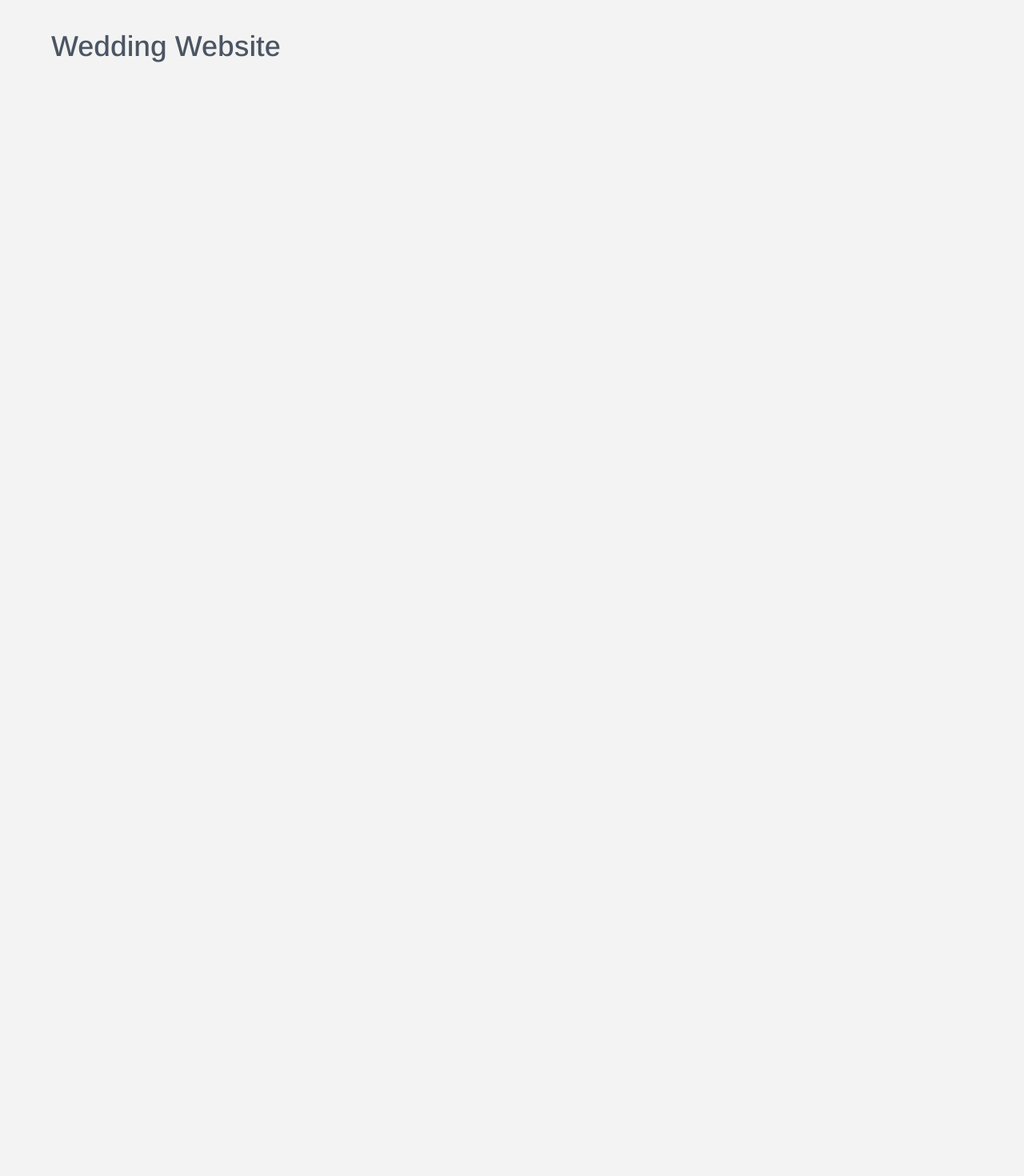
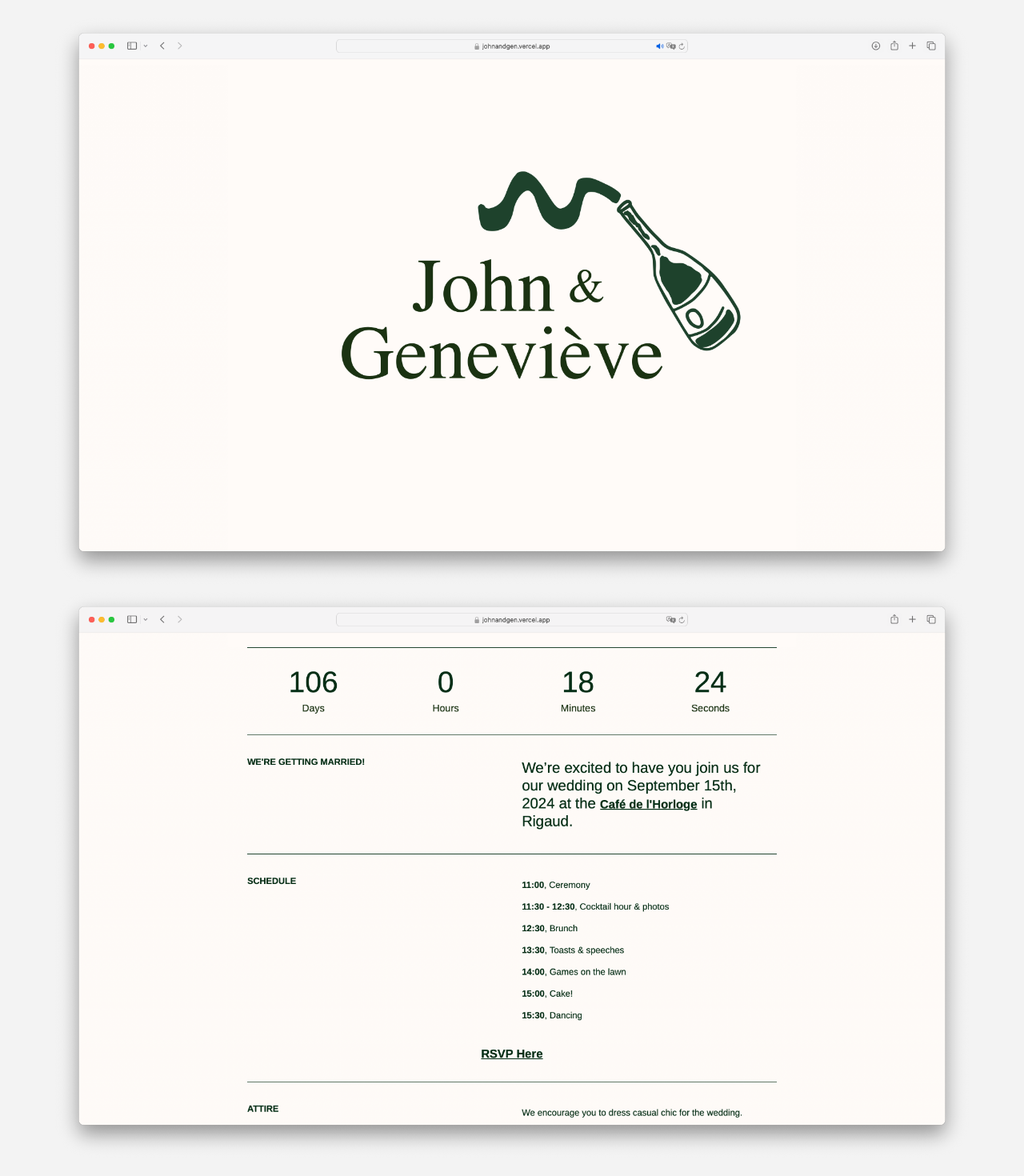
Before and after one commit to georgegausden/portfolio, a Next.js app: page / in a window 1280 px wide. Shown: the part 1074-2544 px from the top of the page at 80% size. Before the commit the page ends 1268 px from the top, so only its background shows below. Built offline with nearby package versions, Linux system fonts and the light colour scheme.

Commit message:
Refactor image loading and animation in page.tsx

```diff
--- a/app/page.tsx
+++ b/app/page.tsx
@@ -4,7 +4,7 @@ import projects from "./data/projects.json";
 import Image from "next/image";
 import ProjectCard from "./components/ProjectCard";
 import { useInView } from "react-intersection-observer";
-import { AnimatePresence, motion } from "framer-motion";
+import { AnimatePresence, motion, Variants } from "framer-motion";
 /* eslint-disable react/no-unescaped-entities */
 
 interface Project {
@@ -33,6 +33,21 @@ const containerVariants = {
 const itemVariants = {
   hidden: { opacity: 0 },
   show: { opacity: 1 },
+};
+
+const cardVariants: Variants = {
+  offscreen: {
+    y: 300
+  },
+  onscreen: {
+    y: 50,
+
+    transition: {
+      type: "bounce",
+      bounce: 0.4,
+      duration: 0.2
+    }
+  }
 };
 
 export default function HomePage() {
@@ -302,9 +317,25 @@ export default function HomePage() {
                   applications.
                 </p>
 
-                <h2>Wedding Website</h2>
 
 
+              </motion.div>
+
+              <motion.div >
+                <motion.img
+                 initial="hidden"
+                 whileInView="visible"
+                 viewport={{ once: true }}
+                    src='johnandgen.png'
+                    alt="wedding"
+
+                   ></motion.img>
+                   <motion.img
+                  variants={cardVariants}
+                    src='johnandgen2.png'
+                    alt="wedding"
+
+                   ></motion.img>
               </motion.div>
               </motion.li>
               </motion.div>
```
Also changed, not shown: public/johnandgen2.png (added).
